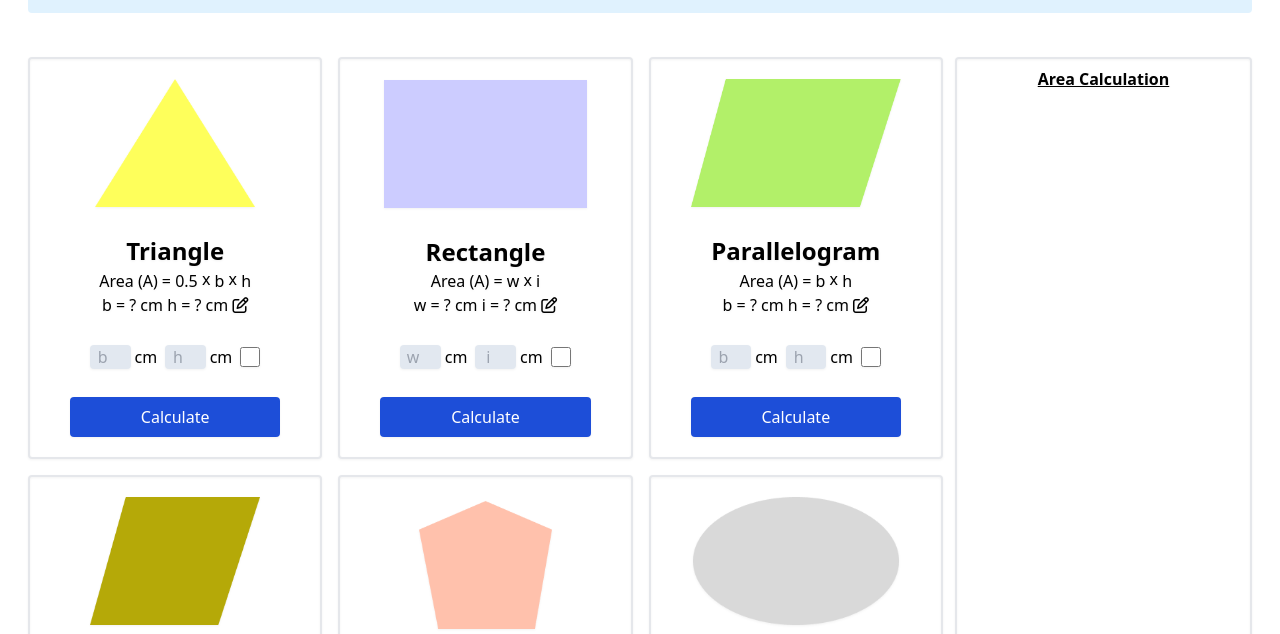
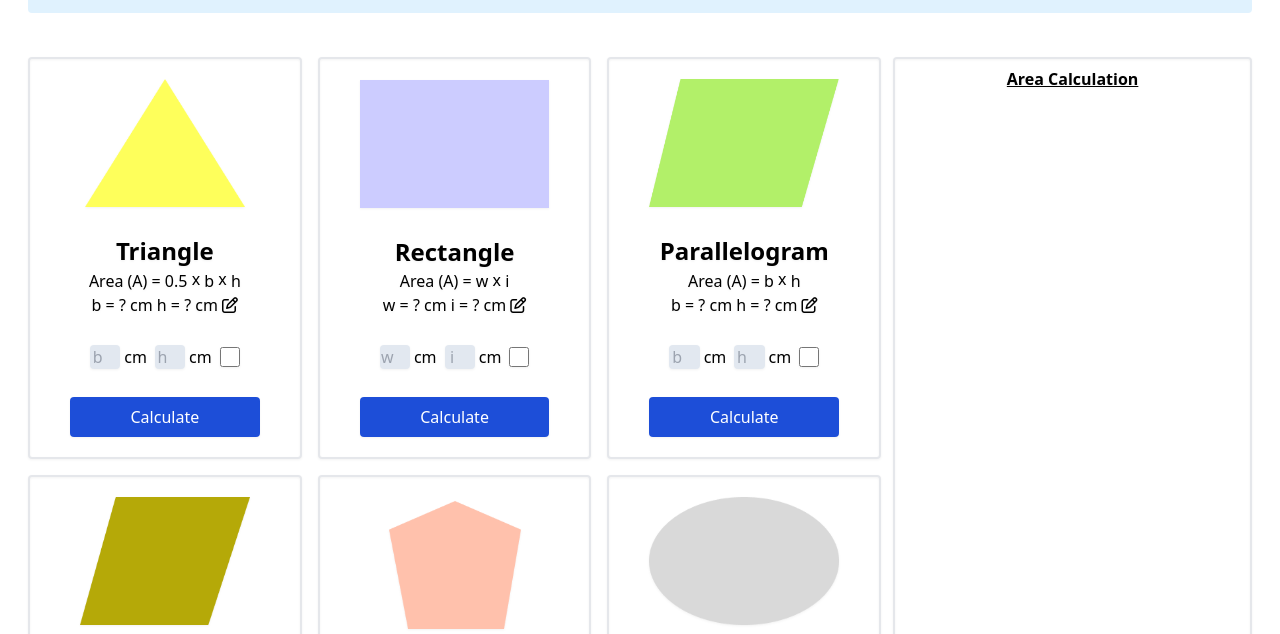
Before and after one commit to Asif419/Geometry-Genius, a plain HTML site: page index.html in a window 1280 px wide. Shown: the part 103-737 px from the top of the page. Drawn offline with nearby package versions, Linux system fonts and the light colour scheme.

Commit message:
version 2.0

```diff
--- a/index.html
+++ b/index.html
@@ -33,8 +33,8 @@
     <!-- main section start -->
     <main class="w-100 m-2 md:m-7 py-4">
         <!-- calculation area start -->
-        <section id="main-container" class="grid grid-cols-1 md:grid-cols-4 gap-0 md:gap-3">
-            <div id="calulate-container" class="col-span-3 grid grid-cols-1 md:grid-cols-3 gap-4">
+        <section id="main-container" class="grid grid-cols-1 md:grid-cols-10 gap-0 md:gap-3">
+            <div id="calulate-container" class="col-span-7 grid grid-cols-1 md:grid-cols-3 gap-4">
                 <!-- card one -->
                 <div id="card-one" onmouseenter="colorChanger(id)"
                     class="card border-2 drop-shadow-sm rounded px-10 py-5 flex flex-col justify-center items-center gap-2">
@@ -259,7 +259,7 @@
             <!-- calculation area end -->
 
             <!-- calculated area result section start -->
-            <div id="area-calculation" class="border-2 drop-shadow-sm rounded w-full p-2 mt-5 md:mt-0">
+            <div id="area-calculation" class="col-span-3 border-2 drop-shadow-sm rounded w-full p-2 mt-5 md:mt-0">
                 <h1 id="area-calculation-title" class="text-center underline font-semibold text-1xl pb-5">Area
                     Calculation</h1>
                 <div id="area-calculation-results" class="flex flex-col gap-2">
```
